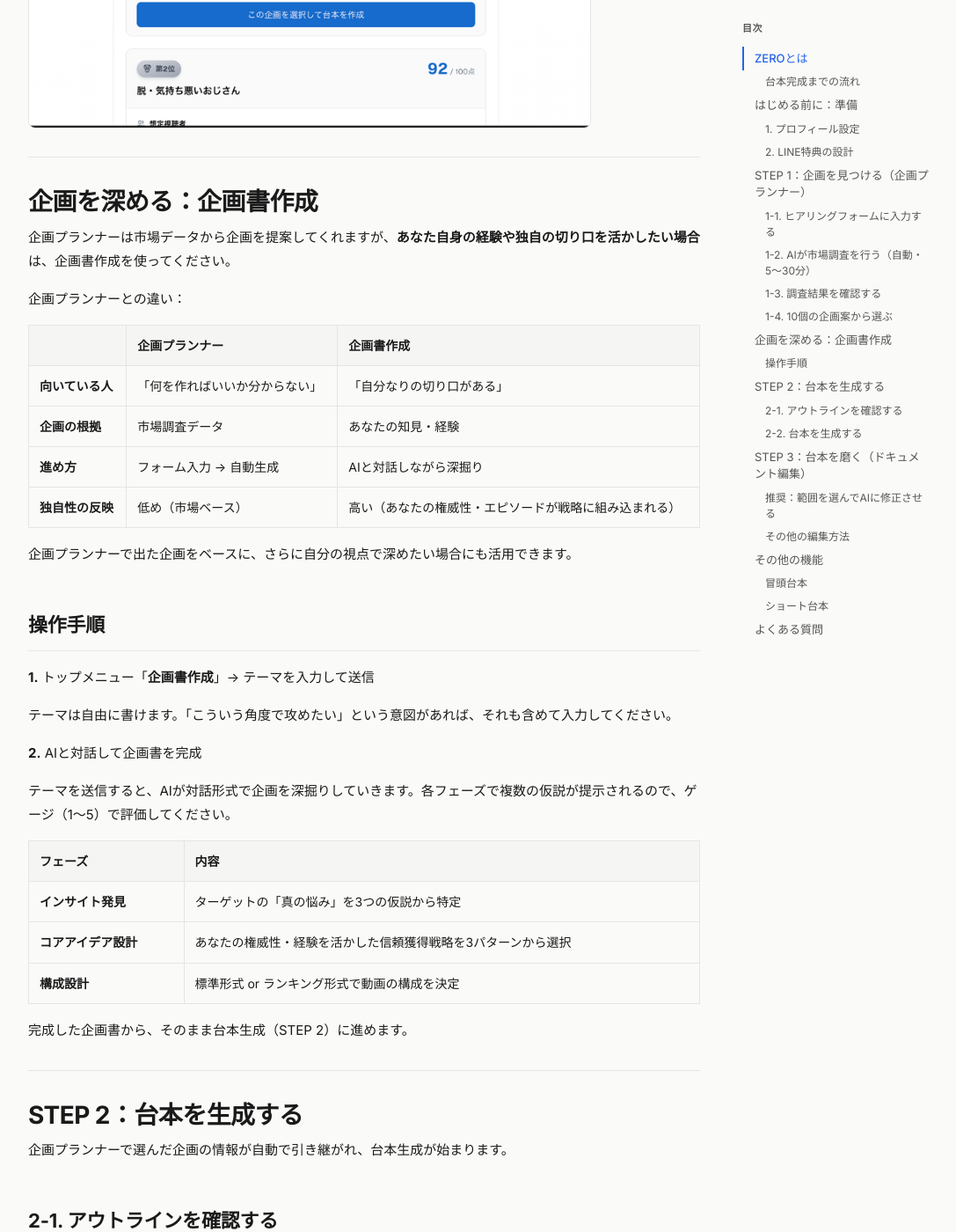
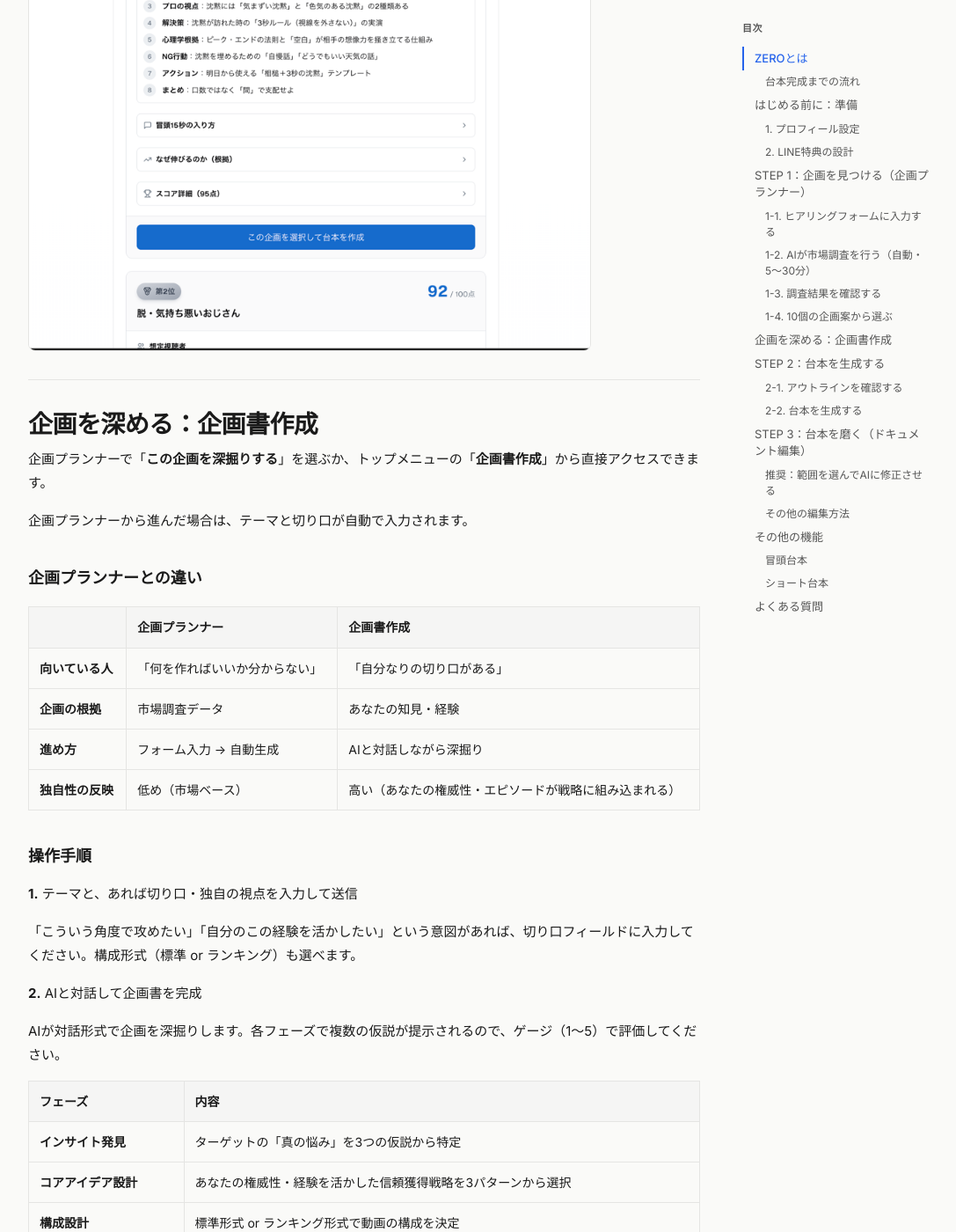
Before and after one commit to ele-inc/zero_user_manual, a Jekyll site: the page built from docs/manual.md, in a window 1280 px wide and 1400 px high, scrolled down 7054 px. Shown: the whole window at 88% size, without its empty margins (92-1179 px from the left). Built offline with Jekyll 4.4.1, drawn with Linux system fonts in a browser that asks for light colours; some of the changed text lies outside the part shown.

Commit message:
企画プランナーの2つの選択肢と企画書作成への動線をマニュアルに反映
- 「台本を作成」と「深掘りする」の使い分けを説明
- 深掘りがおすすめな理由（独自性→売上につながる台本）を記載
- 企画書作成セクションに企画プランナーからの遷移と入力フォームの説明を追加

Co-Authored-By: Claude Opus 4.6 (1M context) <noreply@anthropic.com>

```diff
--- a/docs/manual.md
+++ b/docs/manual.md
@@ -103,17 +103,28 @@ ZEROは、YouTube動画の企画立案から台本完成までをAIと一緒に
 | **冒頭15秒の入り方** | 視聴者を掴む最初のセリフ                                             |
 | **なぜ伸びるのか**   | 調査データに基づいた根拠                                             |
 
-気に入った企画の「**この企画を選択して台本を作成**」をクリックすると、そのままSTEP 2に進みます。
+各企画カードには2つのボタンがあります。
+
+| ボタン | 用途 |
+|-------|------|
+| **この企画で台本を作成** | 企画の方向性に納得していれば、そのまま台本生成へ |
+| **この企画を深掘りする** | 自分の経験や独自の切り口で企画を練り上げてから台本へ |
+
+企画プランナーが提案する企画は市場データに基づいています。そのまま台本にしても十分機能しますが、あなた自身の経験・権威性・エピソードを戦略に組み込むことで、**再生数だけでなく売上にもつながる台本**になります。迷ったら「深掘りする」を選ぶのがおすすめです。
 
 ![20260327_221655](images/20260327_221655.png)
+
+<!-- TODO: スクリーンショット（2つのボタンが見える企画カードのフッター部分） -->
 
 ---
 
 # 企画を深める：企画書作成
 
-企画プランナーは市場データから企画を提案してくれますが、**あなた自身の経験や独自の切り口を活かしたい場合**は、企画書作成を使ってください。
+企画プランナーで「**この企画を深掘りする**」を選ぶか、トップメニューの「**企画書作成**」から直接アクセスできます。
 
-企画プランナーとの違い：
+企画プランナーから進んだ場合は、テーマと切り口が自動で入力されます。
+
+### 企画プランナーとの違い
 
 | | 企画プランナー | 企画書作成 |
 |---|---|---|
@@ -122,17 +133,15 @@ ZEROは、YouTube動画の企画立案から台本完成までをAIと一緒に
 | **進め方** | フォーム入力 → 自動生成 | AIと対話しながら深掘り |
 | **独自性の反映** | 低め（市場ベース） | 高い（あなたの権威性・エピソードが戦略に組み込まれる） |
 
-企画プランナーで出た企画をベースに、さらに自分の視点で深めたい場合にも活用できます。
+### 操作手順
 
-## 操作手順
+**1.** テーマと、あれば切り口・独自の視点を入力して送信
 
-**1.** トップメニュー「**企画書作成**」→ テーマを入力して送信
-
-テーマは自由に書けます。「こういう角度で攻めたい」という意図があれば、それも含めて入力してください。
+「こういう角度で攻めたい」「自分のこの経験を活かしたい」という意図があれば、切り口フィールドに入力してください。構成形式（標準 or ランキング）も選べます。
 
 **2.** AIと対話して企画書を完成
 
-テーマを送信すると、AIが対話形式で企画を深掘りしていきます。各フェーズで複数の仮説が提示されるので、ゲージ（1〜5）で評価してください。
+AIが対話形式で企画を深掘りします。各フェーズで複数の仮説が提示されるので、ゲージ（1〜5）で評価してください。
 
 | フェーズ | 内容 |
 |---------|------|
@@ -149,7 +158,7 @@ ZEROは、YouTube動画の企画立案から台本完成までをAIと一緒に
 
 # STEP 2：台本を生成する
 
-企画プランナーで選んだ企画の情報が自動で引き継がれ、台本生成が始まります。
+企画プランナーまたは企画書作成から進むと、企画の情報が引き継がれて台本生成が始まります。
 
 ## 2-1. アウトラインを確認する
 
```
